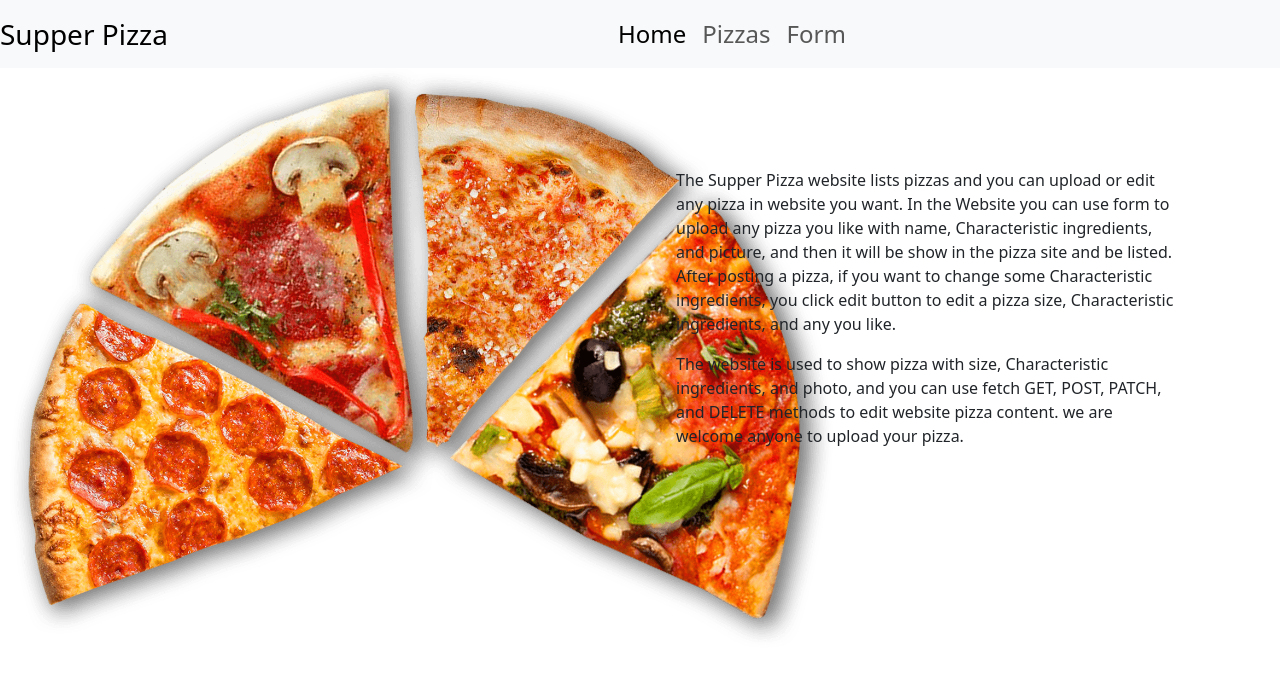
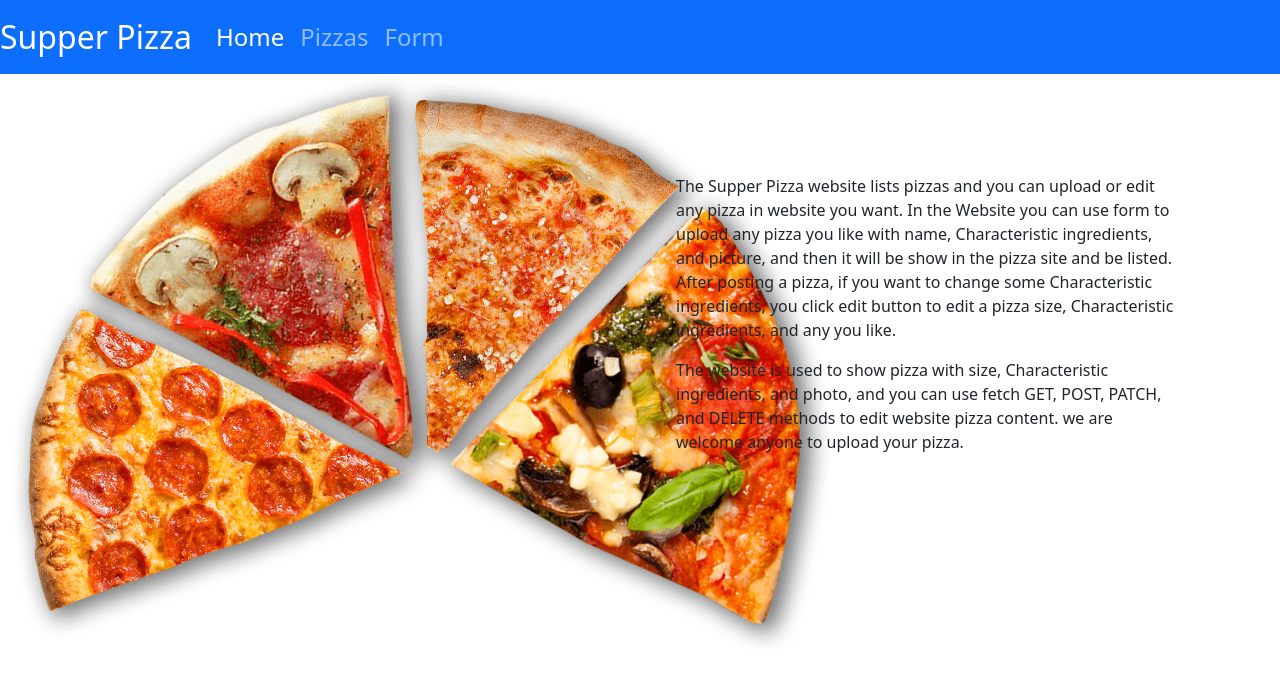
Before and after one commit to atenliao/phase-2-project-front-end, a React (Create React App) app: page / in a window 1280 px wide. Shown: the top 682 px of the page. Built offline with nearby package versions, Linux system fonts and the light colour scheme; no server answers.

Commit message:
update navbar color

```diff
--- a/src/components/NavBar.js
+++ b/src/components/NavBar.js
@@ -3,12 +3,12 @@ import {NavLink} from "react-router-dom";
 
 function NavBar(){
     return (
-            <nav className="navbar navbar-expand-lg navbar-light bg-light">
+            <nav className="navbar navbar-expand-lg navbar-dark bg-primary">
                 <button className="navbar-toggler" type="button" data-toggle="collapse" data-target="#navbarNavAltMarkup" aria-controls="navbarNavAltMarkup" aria-expanded="false" aria-label="Toggle navigation">
                     <span className="navbar-toggle-icon"></span>
                 </button>
-                <NavLink className="navbar-brand fs-3" to="/" exact>Supper Pizza</NavLink>
-                <div className="collapse navbar-collapse justify-content-center" id="navbarNavAltMarkup">
+                <NavLink className="navbar-brand fs-2" to="/" exact>Supper Pizza</NavLink>
+                <div className="collapse navbar-collapse " id="navbarNavAltMarkup">
                 <div className="navbar-nav">
                 <NavLink className = "nav-item nav-link fs-4" to='/' exact>
                     Home
```
